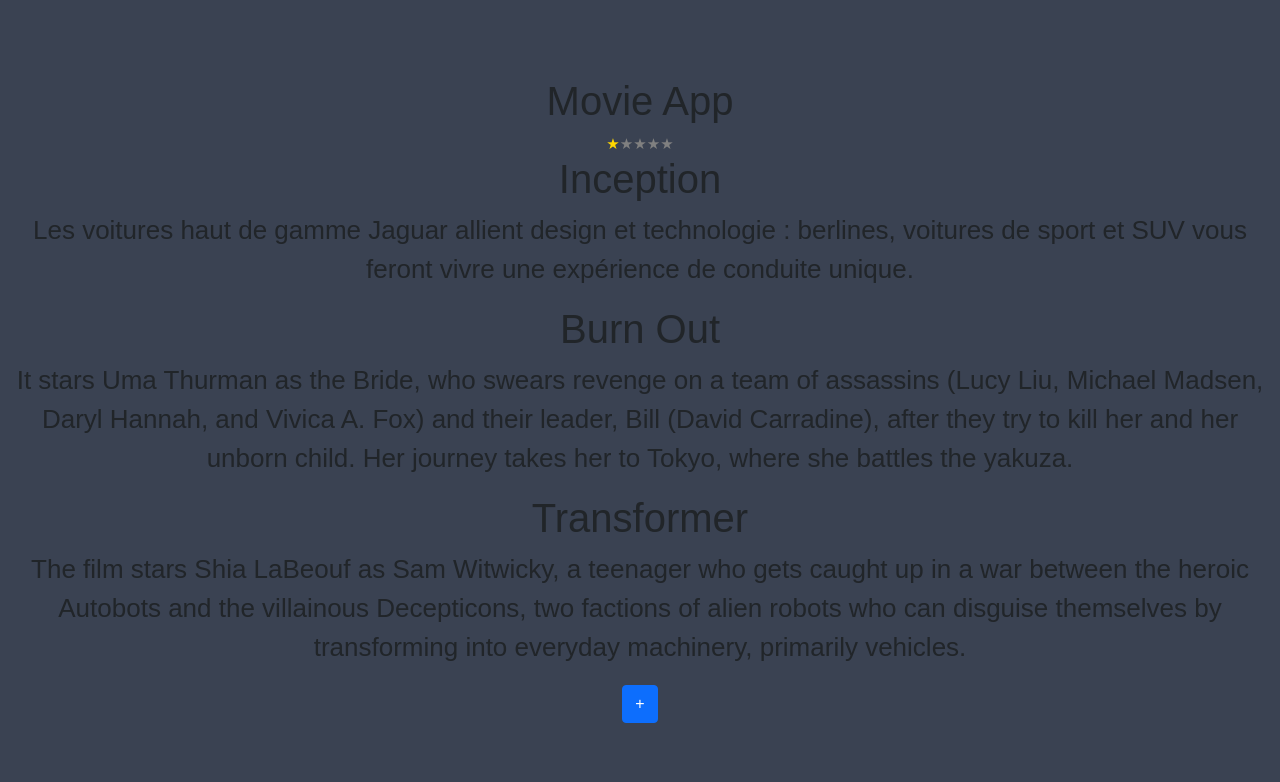
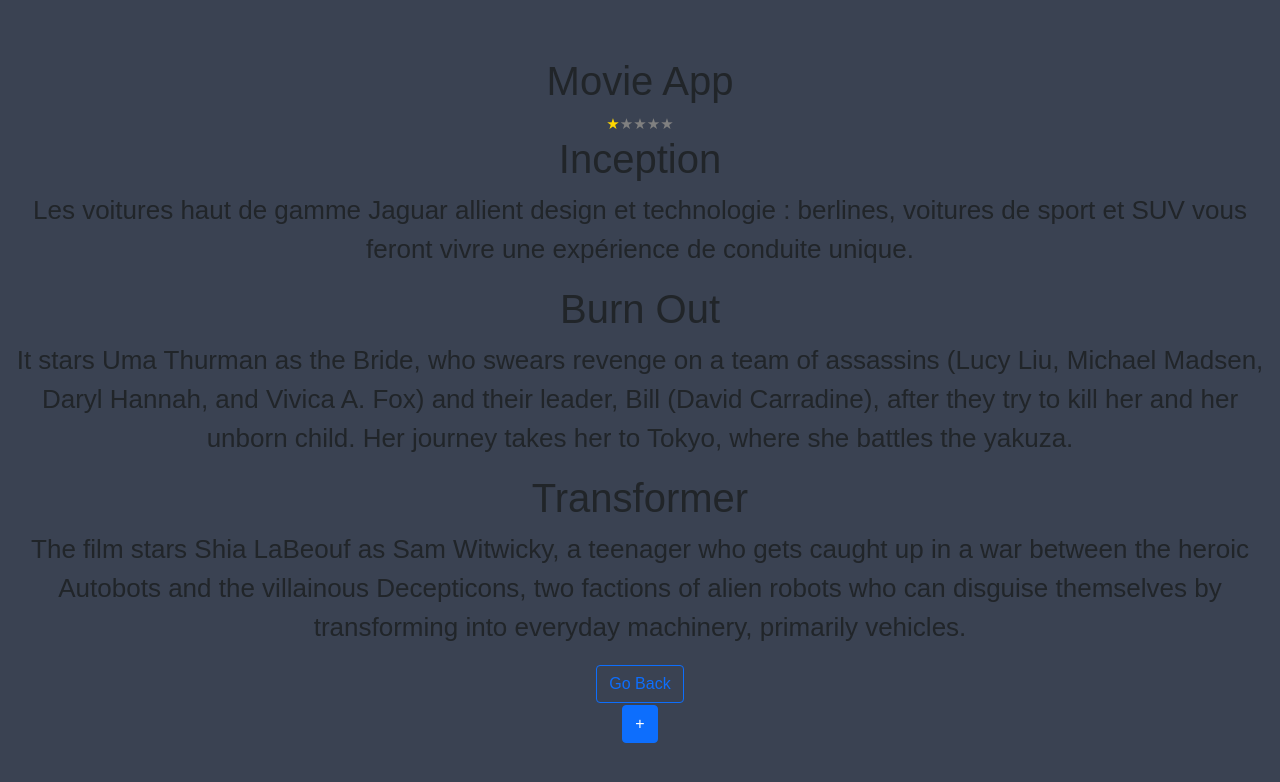
Before and after one commit to badouine/movieAppGMC, a React (Create React App) app: page /components/Description in a window 1280 px wide. Shown: the top 782 px of the page. Built offline with nearby package versions, Linux system fonts and the light colour scheme.

Commit message:
Go Back Button

```diff
--- a/src/components/Description.js
+++ b/src/components/Description.js
@@ -1,6 +1,10 @@
 import React from "react";
+import {Button} from "react-bootstrap";
+import { useHistory } from "react-router-dom";
 
 const Description = () => {
+
+    let history = useHistory();
   return (
     <div>
       <h1>Inception</h1>
@@ -22,6 +26,7 @@
         two factions of alien robots who can disguise themselves by transforming
         into everyday machinery, primarily vehicles.
       </p>
+      <Button onClick={() => history.push('/')} variant="outline-primary">Go Back</Button>
     </div>
   );
 };
```
